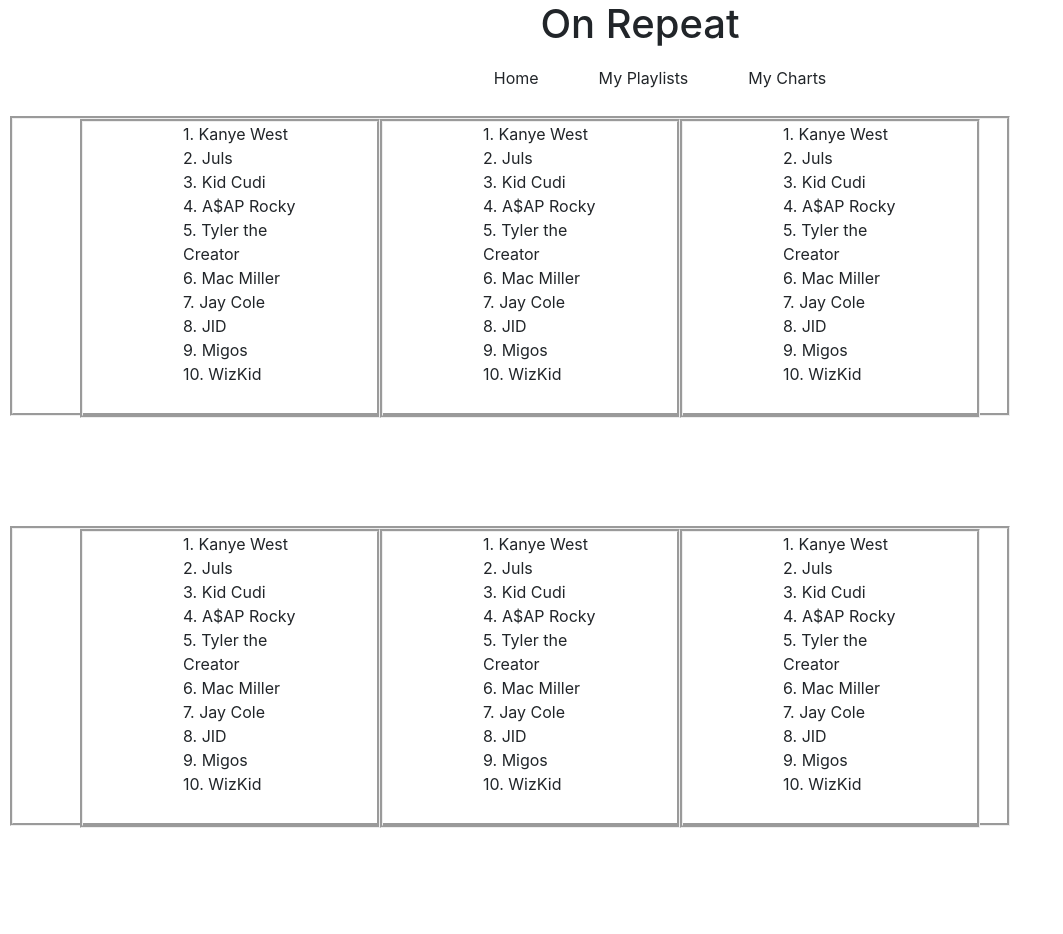
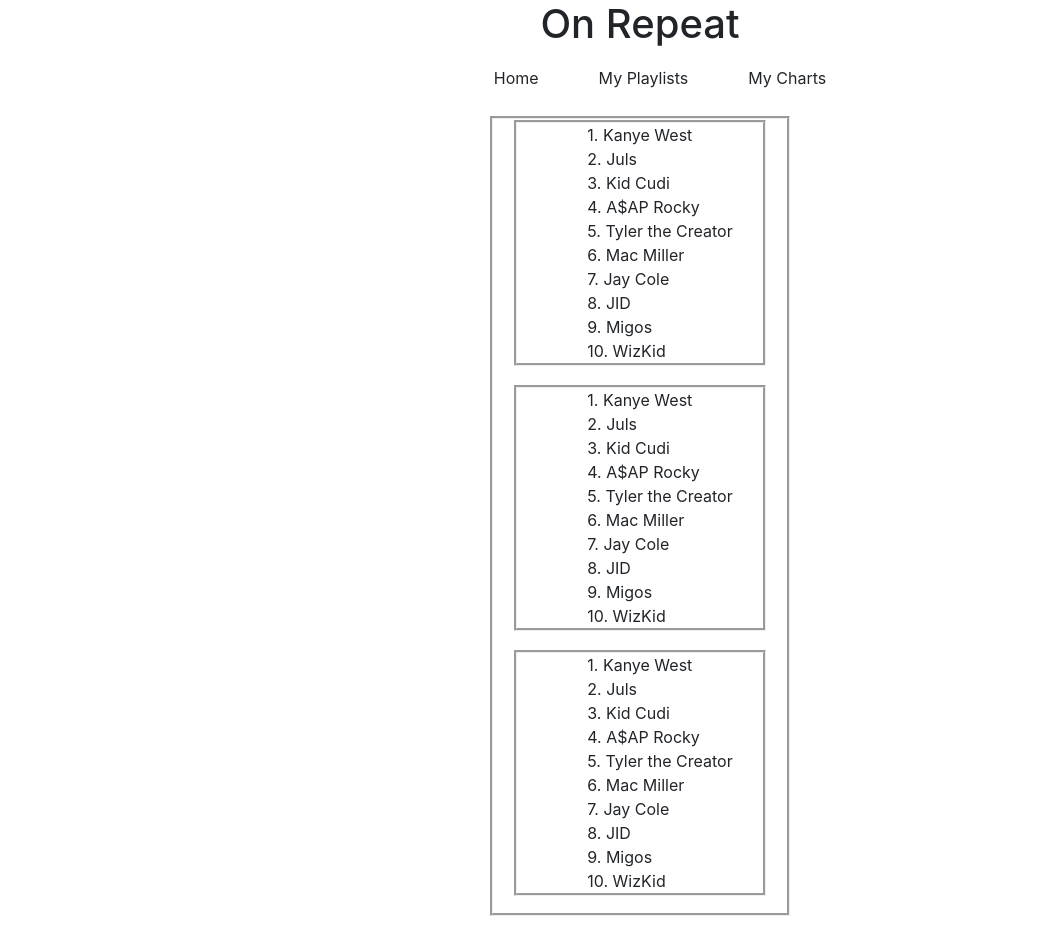
Before and after one commit to Team-Isaac-and-Mike/OnRepeat, a React (Create React App) app in the folder ClientApp/: page /charts in a window 1280 px wide. Shown: the top 934 px of the page, without its empty margins (0-1063 px from the left). Before the commit the page ends 836 px from the top, so only its background shows below. Built offline with nearby package versions, Linux system fonts and the light colour scheme.

Commit message:
Updated scss more

```diff
--- a/ClientApp/src/pages/MyCharts.jsx
+++ b/ClientApp/src/pages/MyCharts.jsx
@@ -5,8 +5,7 @@
     <div>
       <section className="charts">
         <article className="topArtists">
-          <ul>
-            <li className="top">
+
               <ul className="topList">
                 <li>1. Kanye West</li>
                 <li>2. Juls</li>
@@ -19,8 +18,8 @@
                 <li>9. Migos</li>
                 <li>10. WizKid</li>
                 </ul>
-            </li>
-            <li className="top">
+
+
               <ul className="topList">
                 <li>1. Kanye West</li>
                 <li>2. Juls</li>
@@ -33,8 +32,8 @@
                 <li>9. Migos</li>
                 <li>10. WizKid</li>
               </ul>
-            </li>
-            <li className="top">
+
+
               <ul className="topList">
                 <li>1. Kanye West</li>
                 <li>2. Juls</li>
@@ -47,13 +46,12 @@
                 <li>9. Migos</li>
                 <li>10. WizKid</li>
               </ul>
-            </li>
-          </ul>
+
+
         </article>
 
         <article className="topSongs">
-          <ul>
-            <li className="top">
+
               <ul className="topList">
                 <li>1. Kanye West</li>
                 <li>2. Juls</li>
@@ -66,8 +64,8 @@
                 <li>9. Migos</li>
                 <li>10. WizKid</li>
               </ul>
-            </li>
-            <li className="top">
+
+
               <ul className="topList">
                 <li>1. Kanye West</li>
                 <li>2. Juls</li>
@@ -80,8 +78,8 @@
                 <li>9. Migos</li>
                 <li>10. WizKid</li>
               </ul>
-            </li>
-            <li className="top">
+
+
               <ul className="topList">
                 <li>1. Kanye West</li>
                 <li>2. Juls</li>
@@ -94,8 +92,8 @@
                 <li>9. Migos</li>
                 <li>10. WizKid</li>
               </ul>
-            </li>
-          </ul>
+
+
         </article>
       </section>
     </div>
--- a/ClientApp/src/styles/_mycharts.scss
+++ b/ClientApp/src/styles/_mycharts.scss
@@ -11,28 +11,24 @@
 
 .charts {
   display: flex;
+  align-items: center;
   justify-content: center;
   flex-direction: column;
 }
 
 .topArtists {
-  height: 300px;
-  width: 1000px;
-  margin-bottom: 100px;
+  height: 800px;
+  // width: 1000px;
+  // margin-bottom: 100px;
 }
 
 .topSongs {
-  height: 300px;
-  width: 1000px;
-}
-
-.top {
-  border: groove;
-  height: 299px;
-  width: 300px;
+  height: 800px;
+  // width: 1000px;
 }
 
 .topList {
   display: flex;
   flex-direction: column;
+  border: groove;
 }
--- a/ClientApp/src/styles/main.scss
+++ b/ClientApp/src/styles/main.scss
@@ -26,3 +26,7 @@
   color: inherit;
   text-decoration: none;
 }
+a:hover {
+  text-decoration: none;
+  color: inherit;
+}
```
Lines whose indentation alone changed are shown as unchanged.
